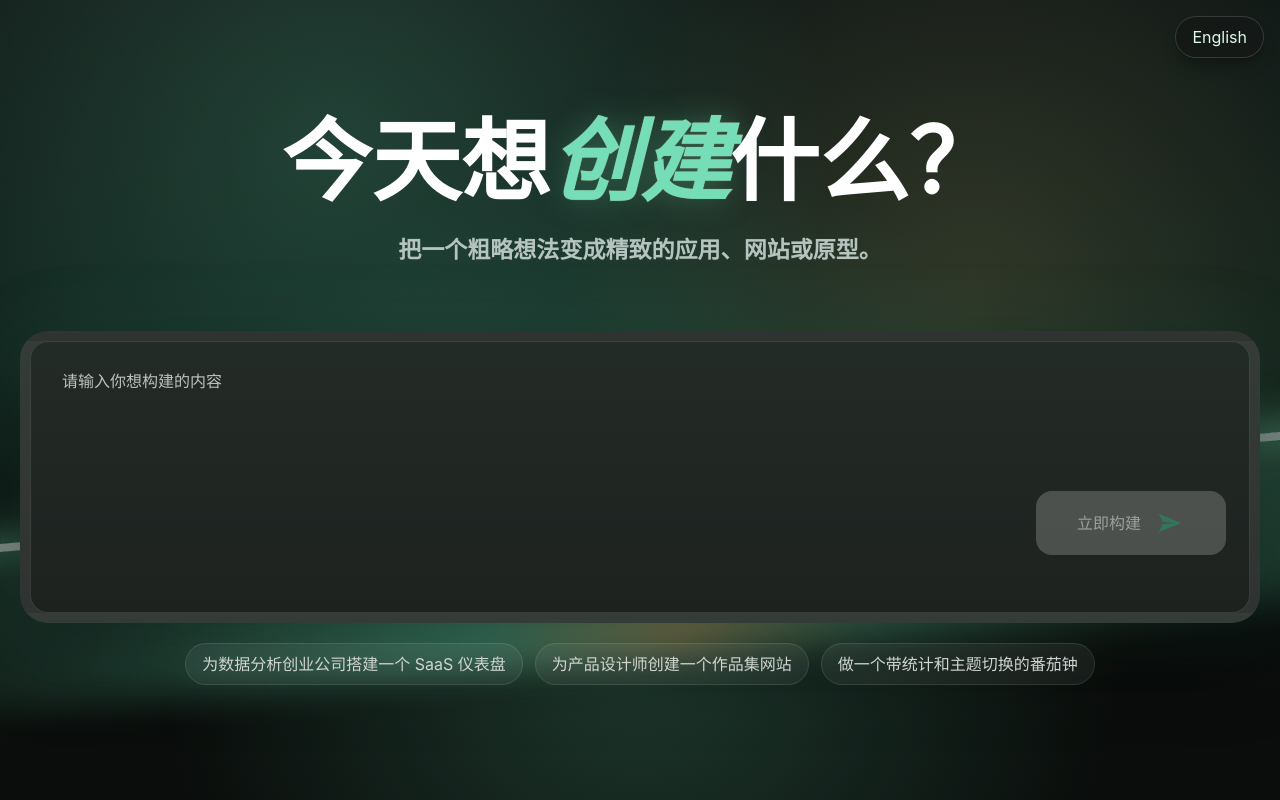
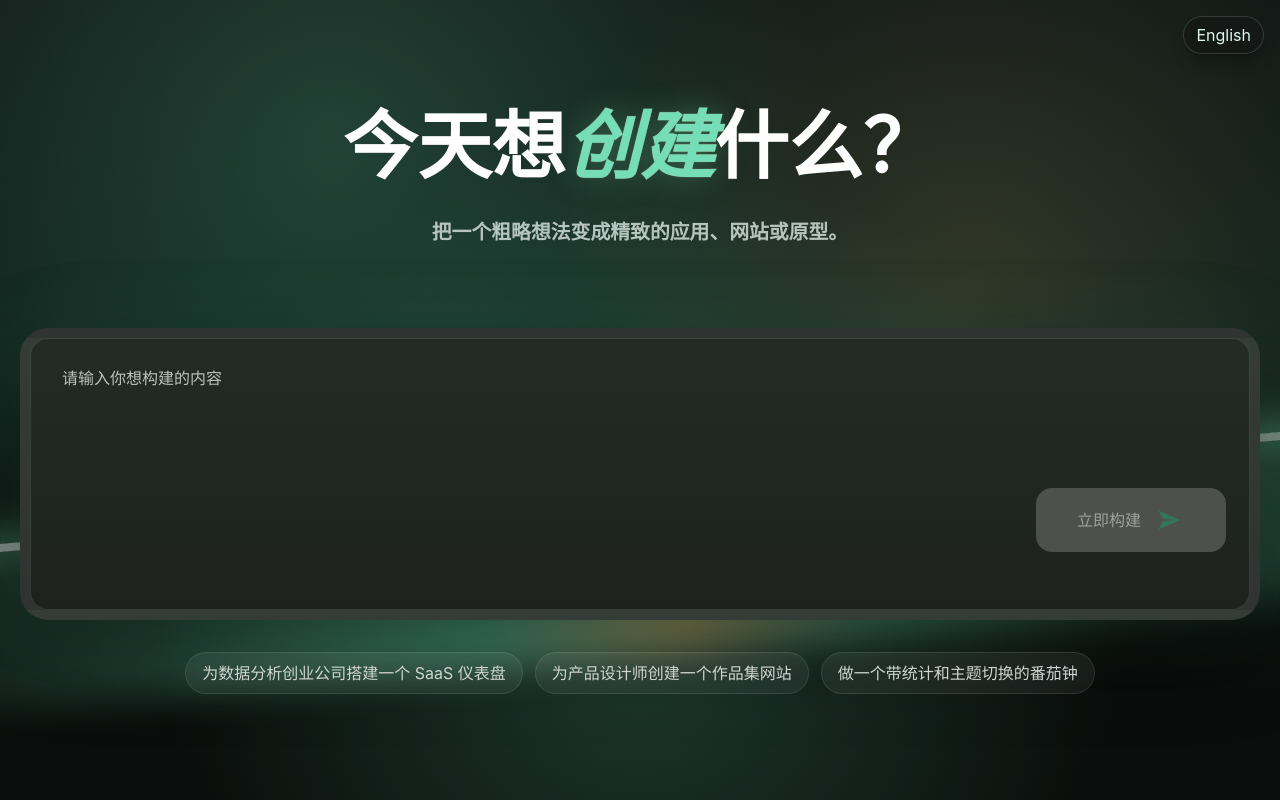
Before and after one commit to edgeone-pages-test/vibe-coding-agent, a Next.js app: page / in a window 1280 px wide. Built offline with nearby package versions, Linux system fonts and the light colour scheme.

Commit message:
debug info

```diff
--- a/agents/_project.ts
+++ b/agents/_project.ts
@@ -27,6 +27,7 @@ export async function ensureProjectScaffold(
 ) {
   const sandbox = context.sandbox;
   onLog?.({ stream: 'status', content: `准备项目工作区 ${state.appDir}` });
+
   await sandbox.files.makeDir(state.sessionDir);
   await sandbox.files.makeDir(state.appDir);
 
@@ -44,6 +45,8 @@ export async function ensureProjectScaffold(
   if (existing.exitCode !== 0) {
     throw new Error(existing.stderr || existing.stdout || '工作区检查失败');
   }
+  const sandboxInfo = context.sandbox.getInfo();
+  console.log('沙箱信息', sandboxInfo);
 
   // 一个 conversation_id 对应一个长期复用的项目；已有业务文件时只复用，不覆盖。
   if (existing.stdout.trim()) {
@@ -52,11 +55,7 @@ export async function ensureProjectScaffold(
   }
 
   onLog?.({ stream: 'status', content: '已准备空项目工作区，等待 Agent 生成项目文件。' });
-  const sandboxInfo = context.sandbox.getInfo();
-  console.log('沙箱信息', {
-    hasInstanceId: Boolean(sandboxInfo?.instanceId),
-    expiresAt: sandboxInfo?.expiresAt,
-  });
+
   return true;
 }
 
--- a/agents/chat.ts
+++ b/agents/chat.ts
@@ -4,6 +4,7 @@ import {
 } from './_pipelines';
 
 export async function onRequest(context: any) {
+  console.log('会话 id', context.conversation_id)
   // /chat 是整条流水线的总控：恢复状态 → 模型改代码并启动 dev → build → 回链路。
   const message = String(context?.request?.body?.message || '').trim();
   return createStreamResponse((send) => runChatPipeline(context, message, send));
--- a/app/page.tsx
+++ b/app/page.tsx
@@ -635,7 +635,7 @@ export default function Home() {
         headers: {
           'content-type': 'application/json',
           conversationId: DEBUG_CONVERSATION_ID,
-          'pages-agent-conversation-id': conversationId || DEBUG_CONVERSATION_ID,
+          'makers-conversation-id': conversationId || DEBUG_CONVERSATION_ID,
         },
         body: JSON.stringify({ message: trimmed }),
       });
@@ -704,7 +704,7 @@ export default function Home() {
         type="button"
         onClick={() => setLanguage((current) => (current === 'zh' ? 'en' : 'zh'))}
         aria-label={t.languageToggleAria}
-        className="fixed right-4 top-4 z-50 rounded-full border border-white/15 bg-[#141917]/90 px-4 py-2 text-sm font-semibold text-[#dff8ef] shadow-lg shadow-black/25 backdrop-blur transition hover:border-[#7bd8b4] hover:text-white"
+        className="fixed right-4 top-4 z-50 rounded-full border border-white/15 bg-[#141917]/90 px-3 py-1.5 text-xs font-semibold text-[#dff8ef] shadow-lg shadow-black/25 backdrop-blur transition hover:border-[#7bd8b4] hover:text-white"
       >
         {t.languageToggleLabel}
       </button>
@@ -715,20 +715,20 @@ export default function Home() {
           <div className="aurora-band aurora-band-slim" />
 
           <div className="relative z-10 w-full max-w-7xl">
-            <h1 className="mx-auto max-w-6xl text-balance text-[clamp(3rem,7vw,6.25rem)] font-extrabold leading-[1.05]">
+            <h1 className="mx-auto max-w-5xl text-balance text-[clamp(2.5rem,5.8vw,5.25rem)] font-extrabold leading-[1.08]">
               {t.home.titleBefore}
               {language === 'en' ? ' ' : ''}
               <span className="build-word">{t.home.titleAccent}</span>
               {language === 'en' ? ' ' : ''}
               {t.home.titleAfter}
             </h1>
-            <p className="mt-6 text-[clamp(1.15rem,1.8vw,2.05rem)] font-semibold text-[#b5c4be]">
+            <p className="mt-8 text-[clamp(1.05rem,1.55vw,1.75rem)] font-semibold text-[#b5c4be]">
               {t.home.subtitle}
             </p>
 
             <form
               onSubmit={handleSubmit}
-              className="prompt-shell mx-auto mt-16 flex w-full max-w-[1260px] flex-col text-left"
+              className="prompt-shell mx-auto mt-20 flex w-full max-w-[1260px] flex-col text-left"
             >
               <textarea
                 value={input}
@@ -740,15 +740,17 @@ export default function Home() {
                 <button
                   type="submit"
                   disabled={!canSend}
-                  className="inline-flex min-h-14 w-full items-center justify-center gap-3 rounded-2xl bg-[#45b98e] px-7 py-4 text-lg font-semibold text-white shadow-lg shadow-[#45b98e]/20 transition hover:bg-[#56c99f] disabled:cursor-not-allowed disabled:bg-white/20 disabled:text-white/45 disabled:shadow-none sm:w-auto sm:min-w-[190px] sm:text-xl"
+                  className="group inline-flex min-h-14 w-full cursor-pointer items-center justify-center gap-3 rounded-2xl bg-[#45b98e] px-7 py-4 text-lg font-semibold text-white shadow-lg shadow-[#45b98e]/20 transition-all duration-200 hover:-translate-y-0.5 hover:bg-[#56c99f] hover:shadow-xl hover:shadow-[#45b98e]/35 active:translate-y-0 disabled:cursor-not-allowed disabled:bg-white/20 disabled:text-white/45 disabled:shadow-none disabled:hover:translate-y-0 sm:w-auto sm:min-w-[190px] sm:text-xl"
                 >
                   {loading ? t.home.building : t.home.buildNow}
-                  <ArrowIcon />
+                  <span className="transition-transform duration-200 group-hover:translate-x-1">
+                    <ArrowIcon />
+                  </span>
                 </button>
               </div>
             </form>
 
-            <div className="mx-auto mt-5 flex w-full max-w-[1260px] flex-wrap justify-center gap-3">
+            <div className="mx-auto mt-8 flex w-full max-w-[1260px] flex-wrap justify-center gap-3">
               {t.home.examples.map((example) => (
                 <button
                   key={example}
```
